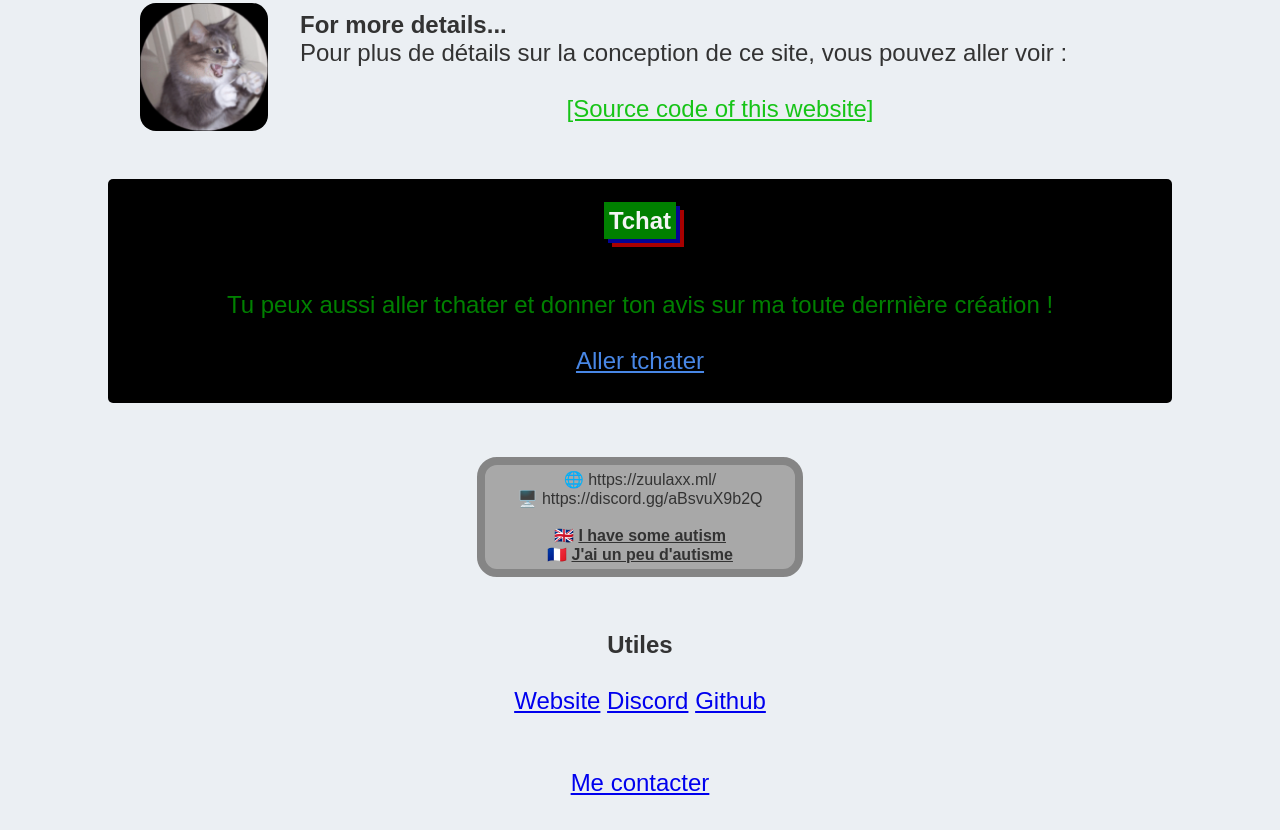
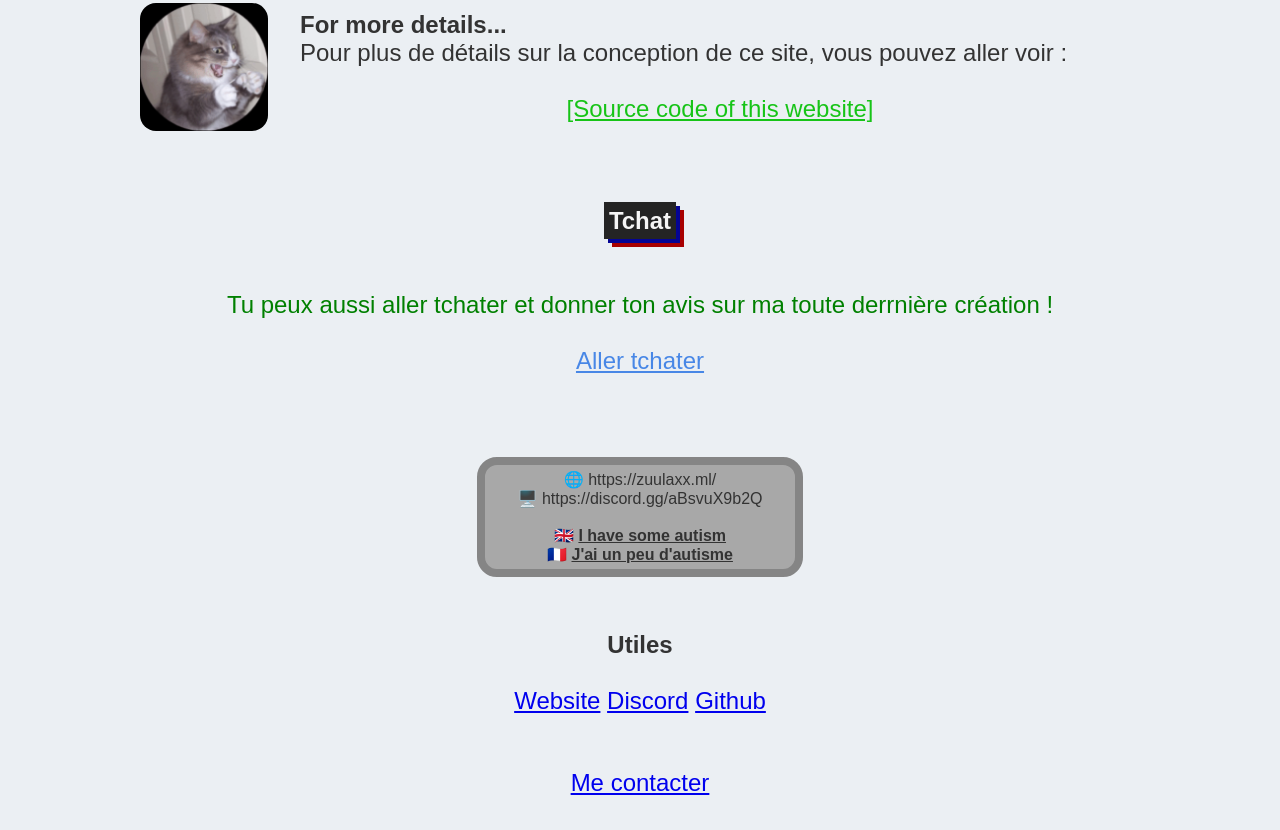
Before and after one commit to zuulaxx/zuulaxx.ml, a plain HTML site: page index.html in a window 1280 px wide. Shown: the part 2488-3318 px from the top of the page. Drawn offline with Linux system fonts and the light colour scheme.

Commit message:
Update main.css

```diff
--- a/assets/css/main.css
+++ b/assets/css/main.css
@@ -315,7 +315,7 @@ z {
 
 /* Début tchat */
 .tchatsection {
-  background-color: #000000;
+  bbackground-color: rgb(36, 36, 36);
   padding: 0.2em;
   border-radius: 5px;
   color: #008000;
@@ -324,7 +324,7 @@ z {
 .tchatsection .title {
   padding: 0.2em;
   margin: 0.1em;
-  background-color: #008000;
+  background-color: rgb(36, 36, 36);
   box-shadow: 4px 4px #040494, 8px 8px #a80000;
   color: whitesmoke;
 }
```
